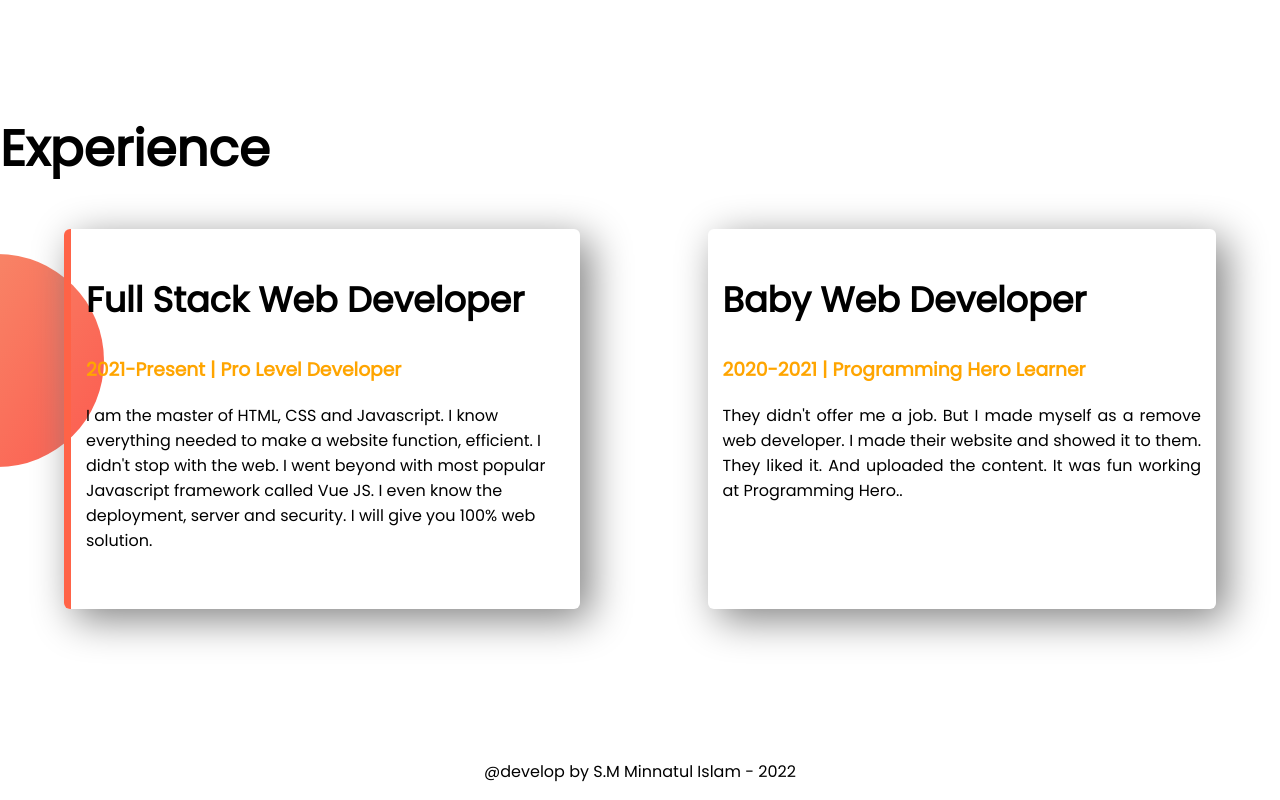
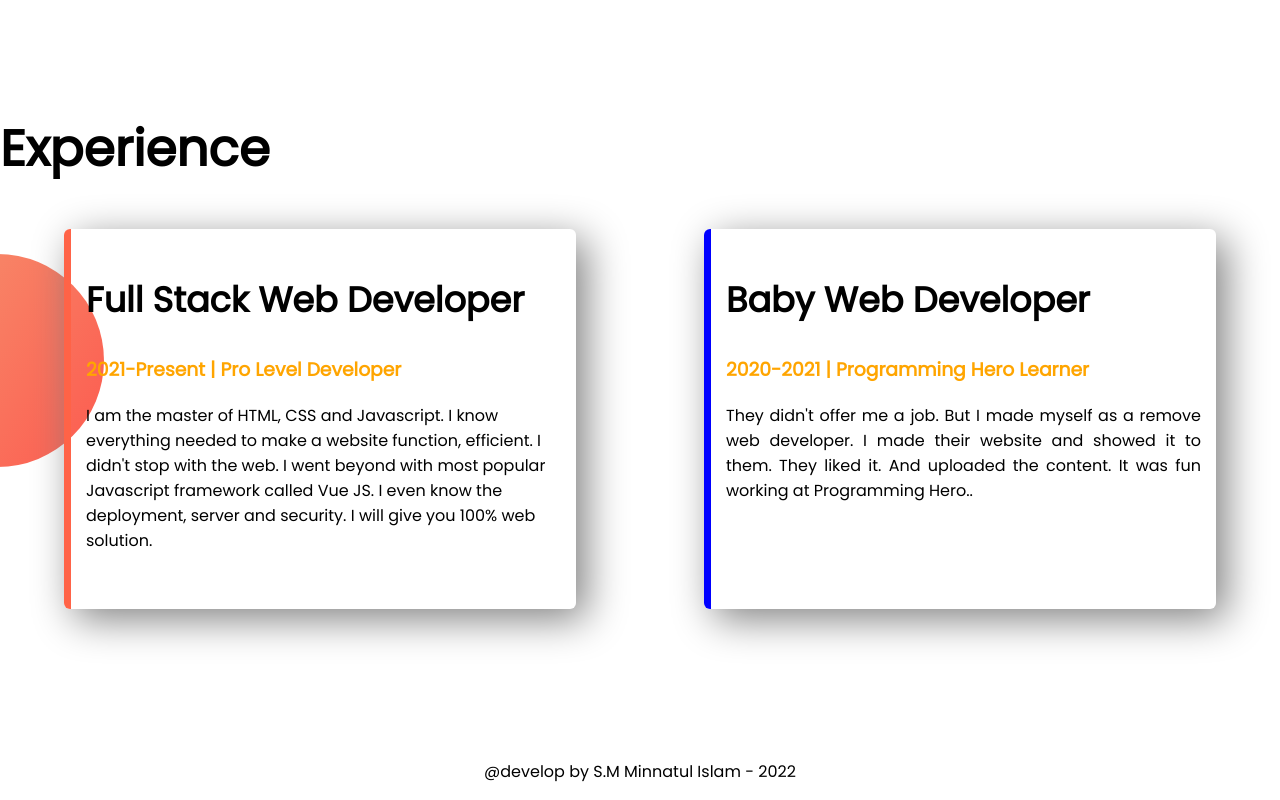
Before and after one commit to Minnatulislam/My-first-website, a plain HTML site: page index.html in a window 1280 px wide. Shown: the part 1102-1902 px from the top of the page. Drawn offline with Linux system fonts and the light colour scheme.

```diff
--- a/style.css
+++ b/style.css
@@ -70,7 +70,7 @@
 }
 
 #Baby-web-developer {
-    border-radius: 7px solid blue;
+    border-left: 7px solid blue;
 }
 
 footer p {
```
